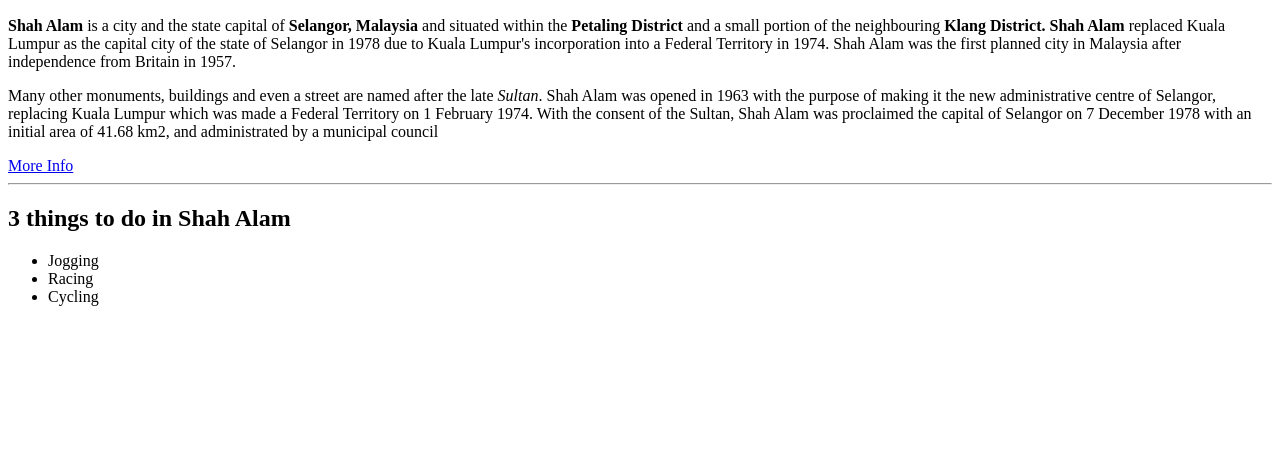
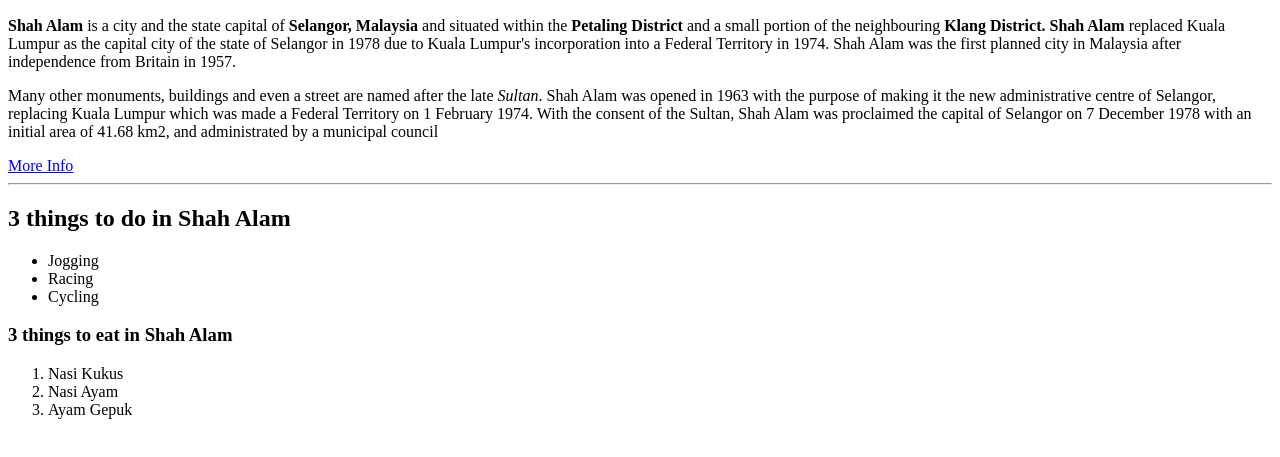
Before and after one commit to WazzapSyamil/Week-1-B24, a plain HTML site: page city.html in a window 1280 px wide. Shown: the part 99-556 px from the top of the page. Drawn offline with Linux system fonts and the light colour scheme.

Commit message:
Add files via upload

```diff
--- a/city.html
+++ b/city.html
@@ -25,4 +25,14 @@
 	<li>Cycling</li>
 
 </ul>
+
+<h3> 3 things to eat in Shah Alam </h3>
+<ol>
+	<li>Nasi Kukus</li>
+	<li>Nasi Ayam</li>
+	<li>Ayam Gepuk</li>
+
+</ol>
+
+
 </body>
```
